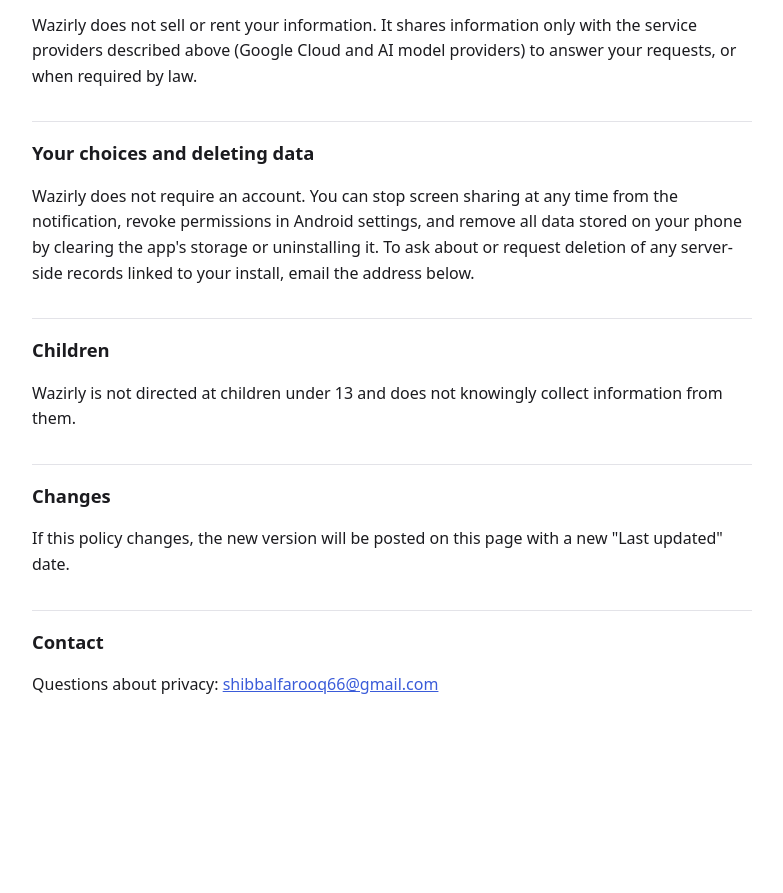
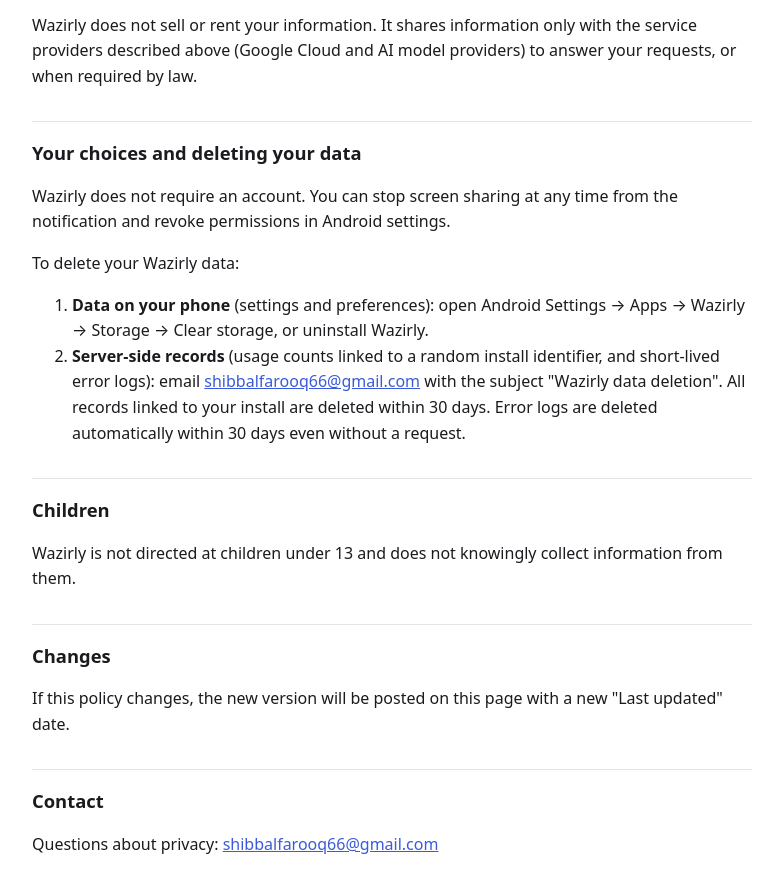
Before and after one commit to shibbal66/wazirly-site, a plain HTML site: page privacy/index.html in a window 1280 px wide. Shown: the part 1887-2780 px from the top of the page, without its empty margins (248-1031 px from the left). Before the commit the page ends 2665 px from the top, so only its background shows below. Drawn offline with Linux system fonts and the light colour scheme.

Commit message:
Add data deletion steps to privacy policy
Co-Authored-By: Claude Opus 5.5 <noreply@anthropic.com>

```diff
--- a/privacy/index.html
+++ b/privacy/index.html
@@ -87,11 +87,18 @@ either is added.</p>
 <p>Wazirly does not sell or rent your information. It shares information only with the service providers
 described above (Google Cloud and AI model providers) to answer your requests, or when required by law.</p>
 
-<h2>Your choices and deleting data</h2>
-<p>Wazirly does not require an account. You can stop screen sharing at any time from the notification,
-revoke permissions in Android settings, and remove all data stored on your phone by clearing the app's
-storage or uninstalling it. To ask about or request deletion of any server-side records linked to your
-install, email the address below.</p>
+<h2 id="delete-data">Your choices and deleting your data</h2>
+<p>Wazirly does not require an account. You can stop screen sharing at any time from the notification and
+revoke permissions in Android settings.</p>
+<p>To delete your Wazirly data:</p>
+<ol>
+  <li><strong>Data on your phone</strong> (settings and preferences): open Android Settings &rarr; Apps &rarr;
+    Wazirly &rarr; Storage &rarr; Clear storage, or uninstall Wazirly.</li>
+  <li><strong>Server-side records</strong> (usage counts linked to a random install identifier, and short-lived
+    error logs): email <a href="mailto:shibbalfarooq66@gmail.com?subject=Wazirly%20data%20deletion">shibbalfarooq66@gmail.com</a>
+    with the subject "Wazirly data deletion". All records linked to your install are deleted within 30 days.
+    Error logs are deleted automatically within 30 days even without a request.</li>
+</ol>
 
 <h2>Children</h2>
 <p>Wazirly is not directed at children under 13 and does not knowingly collect information from them.</p>
```
